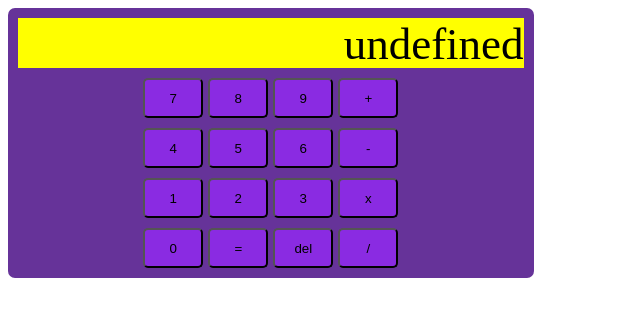
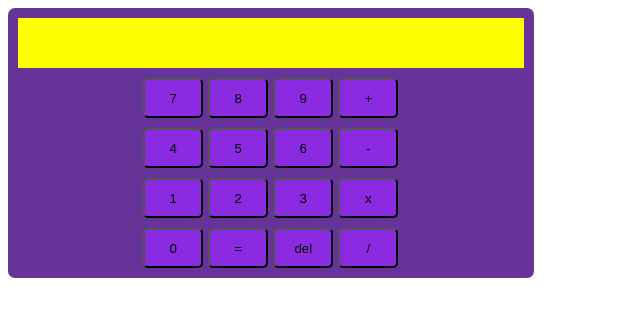
Before and after one commit to T0HaN/Calculator, a plain HTML site: page index.html in a window 1280 px wide. Both pictures are taken after a click on the button "del". Shown: the whole page, without its empty margins (0-640 px from the left). Drawn offline with Linux system fonts and the light colour scheme.

Commit message:
добавлено удаление символов с экрана

```diff
--- a/index.html
+++ b/index.html
@@ -33,7 +33,7 @@
         <div class="row">
             <button class="btn" onclick="clickButton(this)" id="zero">0</button>
             <button class="btn" onclick="result()">=</button>
-            <button class="btn" onclick="clickButton(this)" id="del">del</button>
+            <button class="btn" onclick="del()" id="del">del</button>
             <button class="btn" onclick="clickButton(this)" id="div">/</button>
         </div>
 
--- a/main.js
+++ b/main.js
@@ -43,6 +43,15 @@ function transform(){
 
 
 }
+
+function del(){
+    const table = document.querySelector(".table");
+    let s = table.textContent
+    s = s.slice(0, -1);
+    table.textContent = s;
+    console.log(table.textContent);}
+
+
 function Doing() {
     transform();  // очистка NaN (если есть)
 
```
